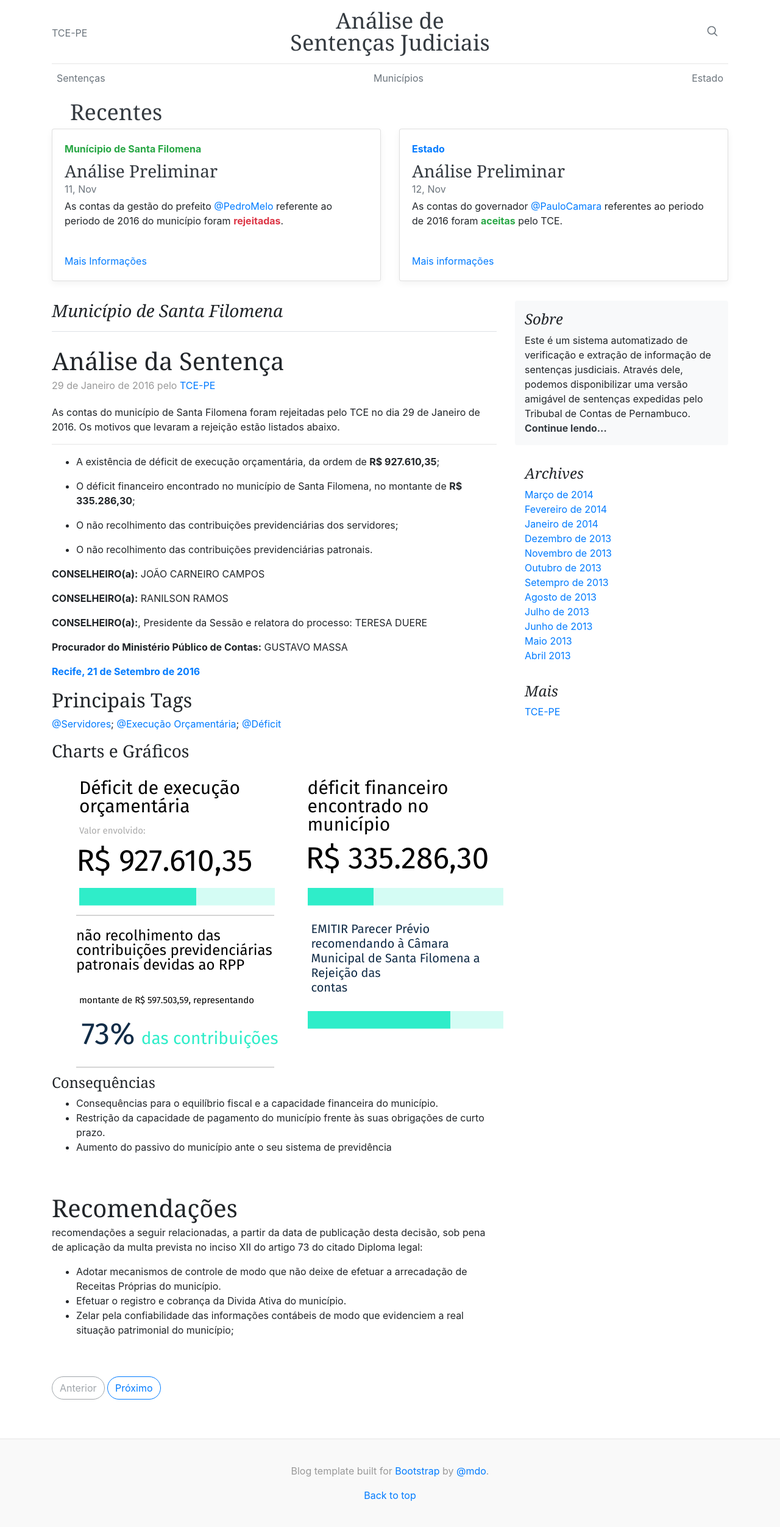
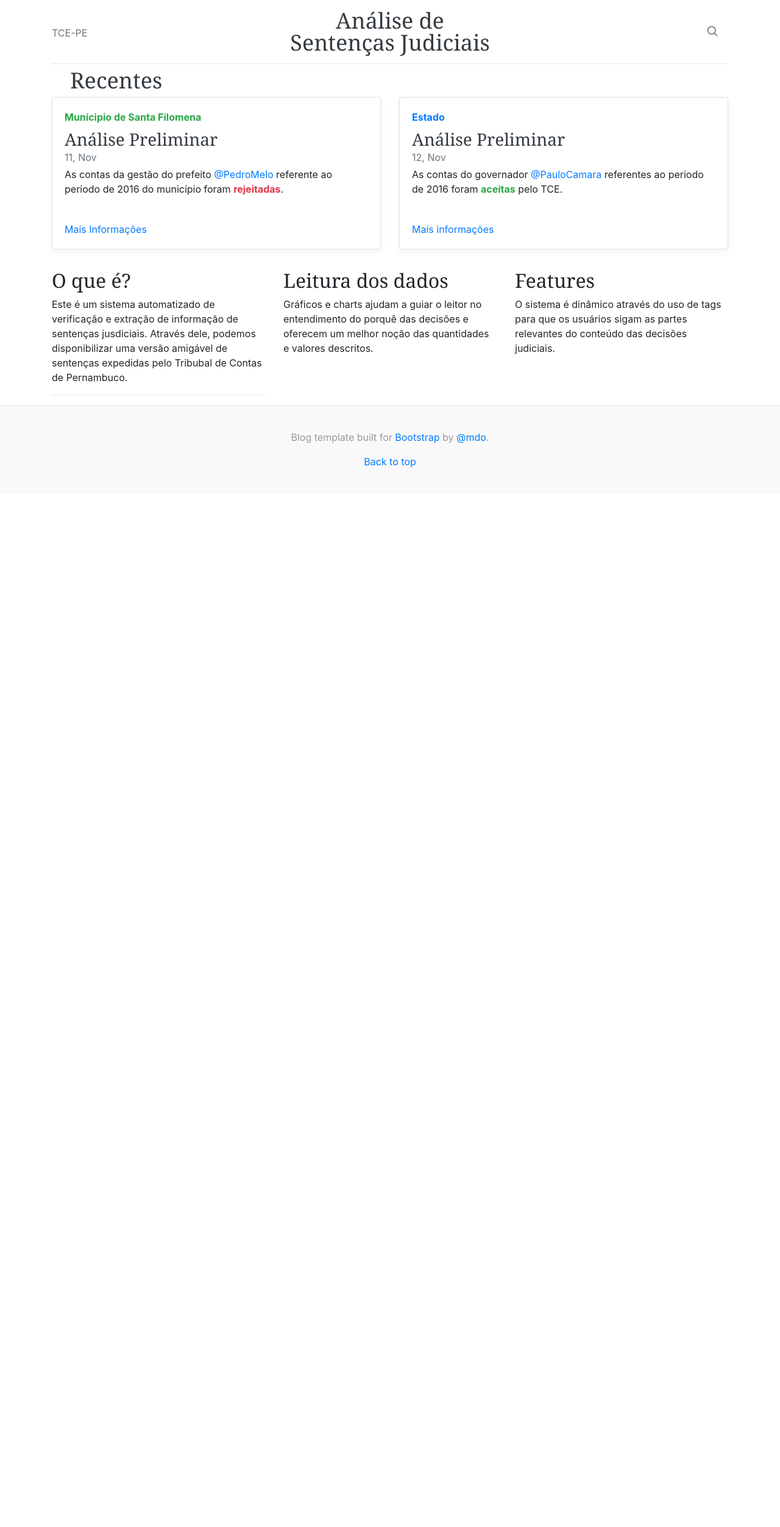
Before and after one commit to Tiagoblima/Design-App-TCE, a FastAPI app: page / in a window 1280 px wide. Shown: the whole page at 61% size. After the commit the page ends 809 px from the top, so only its background shows below. Run offline with FastAPI, Linux system fonts and the light colour scheme; some libraries are stand-ins or nearby versions.

Commit message:
Criando uma página para análise detalhada. Explicando o sistema.

```diff
--- a/templates/index.html
+++ b/templates/index.html
@@ -38,14 +38,6 @@
           </div>
         </div>
       </header>
-
-      <div class="nav-scroller py-1 mb-2">
-        <nav class="nav d-flex justify-content-between">
-          <a class="p-2 text-muted" href="http://127.0.0.1:8000/">Sentenças</a>
-          <a class="p-2 text-muted" href="http://127.0.0.1:8000/">Municípios</a>
-          <a class="p-2 text-muted" href="http://127.0.0.1:8000/">Estado</a>
-        </nav>
-      </div>
       <div class="container">
         <div class="col-4">
             <a class="blog-header-logo
@@ -58,7 +50,7 @@
             <div class="card-body d-flex flex-column align-items-start">
               <strong class="d-inline-block mb-2 text-success">Munícipio de Santa Filomena</strong>
               <h3 class="mb-0">
-                <a class="text-dark" href="http://127.0.0.1:8000/">Análise Preliminar</a>
+                <a class="text-dark" href="/analise_1.html">Análise Preliminar</a>
               </h3>
               <div class="mb-1 text-muted">11, Nov</div>
               <p class="card-text mb-auto">
@@ -89,114 +81,38 @@
 
     <main role="main" class="container">
       <div class="row">
-        <div class="col-md-8 blog-main">
-          <h3 class="pb-3 mb-4 font-italic border-bottom">
-            Município de Santa Filomena
-          </h3>
+        <div class="container">
+        <!-- Example row of columns -->
+        <div class="row">
+          <div class="col-md-4">
+            <h2>O que é?</h2>
+            <p> Este é um sistema automatizado de verificação e extração de informação de sentenças
+            jusdiciais. Através dele, podemos disponibilizar uma versão amigável de sentenças expedidas
+            pelo Tribubal de Contas de Pernambuco.</p>
+            <hr>
 
-          <div class="blog-post">
-            <h2 class="blog-post-title">Análise da Sentença</h2>
-            <p class="blog-post-meta">29 de Janeiro de 2016 pelo <a href="http://127.0.0.1:8000/">TCE-PE</a></p>
+          </div>
+          <div class="col-md-4">
+            <h2>Leitura dos dados</h2>
+             <p>
+               Gráficos e charts ajudam a guiar o leitor no entendimento do porquê das decisões
+               e oferecem um melhor noção das quantidades e valores descritos.
+            </p>
+          </div>
+          <div class="col-md-4">
+            <h2>Features</h2>
+            <p>
+              O sistema é dinâmico através do uso de tags
+              para que os usuários sigam as partes relevantes do conteúdo das decisões judiciais.
+            </p>
+          </div>
+          </div>
+        </div>
 
-            <p>As contas do município de Santa Filomena foram rejeitadas pelo TCE no dia 29 de Janeiro de 2016. Os motivos que levaram a
-              rejeição estão listados abaixo.</p>
-            <hr>
-            <ul>
-              <li>
-                <p>A existência de déficit de execução orçamentária, da ordem de <strong>R$ 927.610,35</strong>;</p>
-              </li>
-              <li>
-                <p> O déficit financeiro encontrado no município de Santa Filomena, no montante de <strong>R$ 335.286,30</strong>;</p>
-              </li>
-              <li>
-                <p>O não recolhimento das contribuições previdenciárias dos servidores;</p>
-              </li>
-              <li>
-                <p> O não recolhimento das contribuições previdenciárias patronais.</p>
-              </li>
-            </ul>
-            <blockquote>
+        <hr>
 
-            <p>
-              </p><p><strong>CONSELHEIRO(a):</strong> JOÃO CARNEIRO CAMPOS</p>
-              <p><strong>CONSELHEIRO(a):</strong> RANILSON RAMOS </p>
-              <p> <strong>CONSELHEIRO(a):</strong>, Presidente da Sessão e relatora do processo: TERESA DUERE </p>
-              <p><strong>Procurador do Ministério Público de Contas:</strong> GUSTAVO MASSA </p>
-            <p></p>
-              <strong class="text-primary">Recife, 21 de Setembro de 2016</strong>
-            </blockquote>
-            <h2>Principais Tags</h2>
-            <p><a href="http://127.0.0.1:8000/">@Servidores</a>; <a href="http://127.0.0.1:8000/">@Execução Orçamentária</a>; <a href="http://127.0.0.1:8000/">@Déficit </a></p>
-            <h3>Charts e Gráficos</h3>
-            <img src="../static/imgs/myvisual.png">
-             <h4>Consequências</h4>
-            <ul>
-              <li>Consequências para o equilíbrio fiscal e a capacidade financeira do município.</li>
-              <li>Restrição da capacidade de pagamento do município frente às suas obrigações        de curto prazo.</li>
-              <li>Aumento do passivo do município ante o seu sistema de previdência</li>
-            </ul>
+      </div>
 
-          </div><!-- /.blog-post -->
-
-          <div class="blog-post">
-            <h2 class="blog-post-title">Recomendações</h2>
-
-            <p>recomendações a seguir relacionadas, a partir da data de publicação desta decisão, sob pena de aplicação da multa prevista no inciso XII do artigo 73 do citado Diploma legal:</p>
-            <ul>
-              <li>Adotar mecanismos de controle de modo que não deixe de efetuar a arrecadação de Receitas
-Próprias do município.</li>
-              <li>Efetuar o registro e cobrança da Divida Ativa do município.</li>
-              <li>Zelar pela confiabilidade das informações contábeis de modo que evidenciem a real situação
-patrimonial do município;</li>
-            </ul>
-
-          </div><!-- /.blog-post -->
-
-          <nav class="blog-pagination">
-            <a class="btn btn-outline-secondary disabled" href="https://getbootstrap.com/docs/4.0/examples/blog/#">Anterior</a>
-            <a class="btn btn-outline-primary" href="https://getbootstrap.com/docs/4.0/examples/blog/#">Próximo</a>
-          </nav>
-
-        </div><!-- /.blog-main -->
-
-        <aside class="col-md-4 blog-sidebar">
-          <div class="p-3 mb-3 bg-light rounded">
-            <h4 class="font-italic">Sobre</h4>
-            <p class="mb-0">
-              Este é um sistema automatizado de verificação e extração de informação de sentenças
-            jusdiciais. Através dele, podemos disponibilizar uma versão amigável de sentenças expedidas
-            pelo Tribubal de Contas de Pernambuco.
-            </p>
-            <a href="http://127.0.0.1:8000/" class="text-dark font-weight-bold">Continue lendo...</a>
-          </div>
-
-          <div class="p-3">
-            <h4 class="font-italic">Archives</h4>
-            <ol class="list-unstyled mb-0">
-              <li><a href="http://127.0.0.1:8000/">Março de 2014</a></li>
-              <li><a href="http://127.0.0.1:8000/">Fevereiro de 2014</a></li>
-              <li><a href="http://127.0.0.1:8000/">Janeiro de 2014</a></li>
-              <li><a href="http://127.0.0.1:8000/">Dezembro de 2013</a></li>
-              <li><a href="http://127.0.0.1:8000/">Novembro de 2013</a></li>
-              <li><a href="http://127.0.0.1:8000/">Outubro de 2013</a></li>
-              <li><a href="http://127.0.0.1:8000/">Setempro de 2013</a></li>
-              <li><a href="http://127.0.0.1:8000/">Agosto de 2013</a></li>
-              <li><a href="http://127.0.0.1:8000/">Julho de 2013</a></li>
-              <li><a href="http://127.0.0.1:8000/">Junho de 2013</a></li>
-              <li><a href="http://127.0.0.1:8000/">Maio 2013</a></li>
-              <li><a href="http://127.0.0.1:8000/">Abril 2013</a></li>
-            </ol>
-          </div>
-
-          <div class="p-3">
-            <h4 class="font-italic">Mais</h4>
-            <ol class="list-unstyled">
-              <li><a href="http://127.0.0.1:8000/">TCE-PE</a></li>
-            </ol>
-          </div>
-        </aside><!-- /.blog-sidebar -->
-
-      </div><!-- /.row -->
 
     </main><!-- /.container -->
 
```
